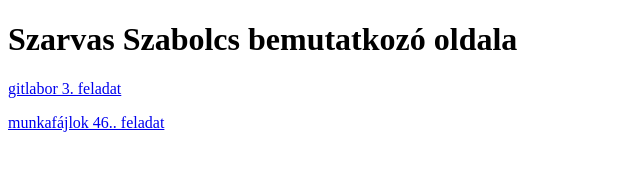
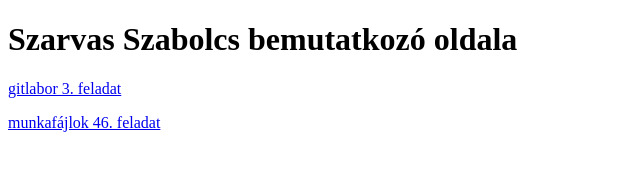
Before and after one commit to szarvasszabolcs/SzarvasSzabolcs.github.io, a plain HTML site: page index.html in a window 1280 px wide. Shown: the full height of the page, 0-640 px from the left. Drawn offline with Linux system fonts and the light colour scheme.

Commit message:
Update index.html

```diff
--- a/index.html
+++ b/index.html
@@ -8,6 +8,6 @@
 <body>
     <h1>Szarvas Szabolcs bemutatkozó oldala</h1>
     <p><a href="gitlabor3/index.html">gitlabor 3. feladat</a></p>
-    <p><a href="munkafájlok-46/index.html">munkafájlok 46.. feladat</a></p>
+    <p><a href="munkafájlok-46/index.html">munkafájlok 46. feladat</a></p>
 </body>
 </html>
```
